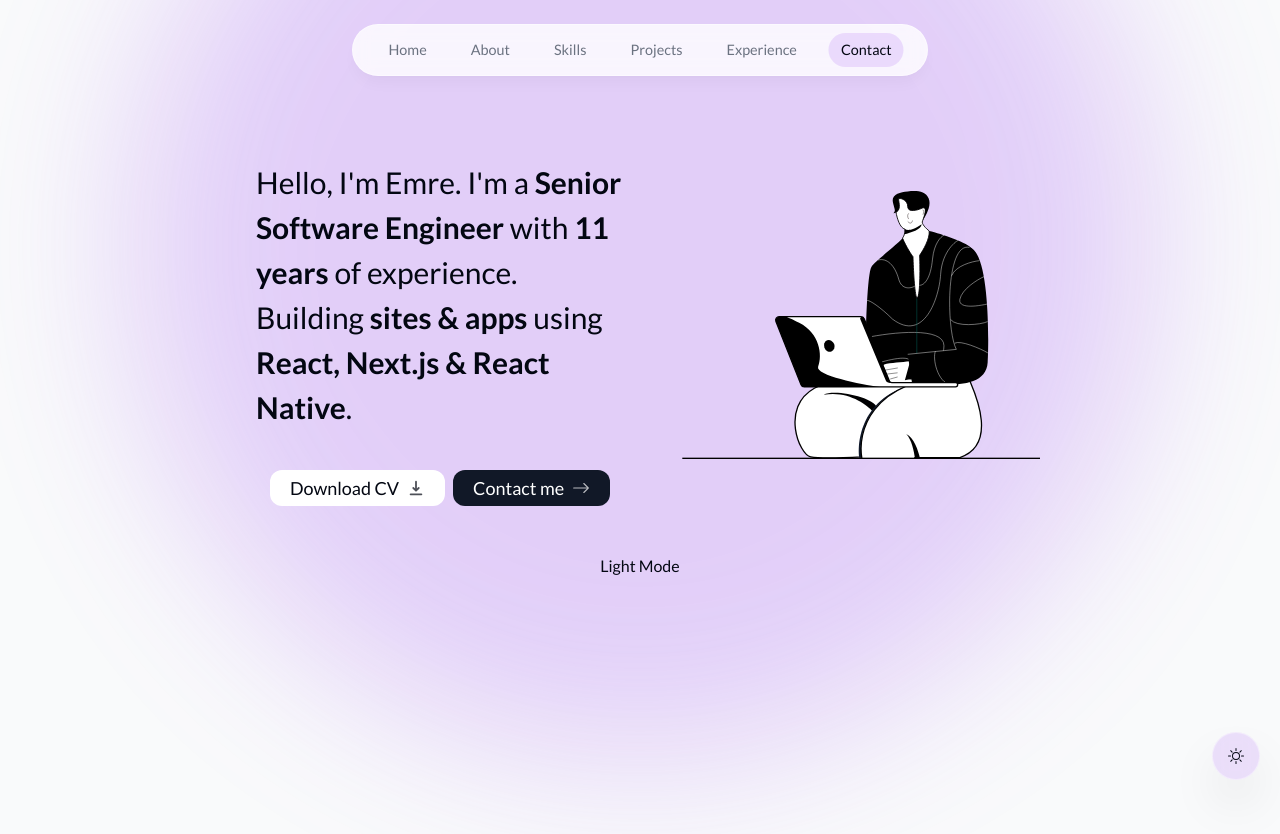
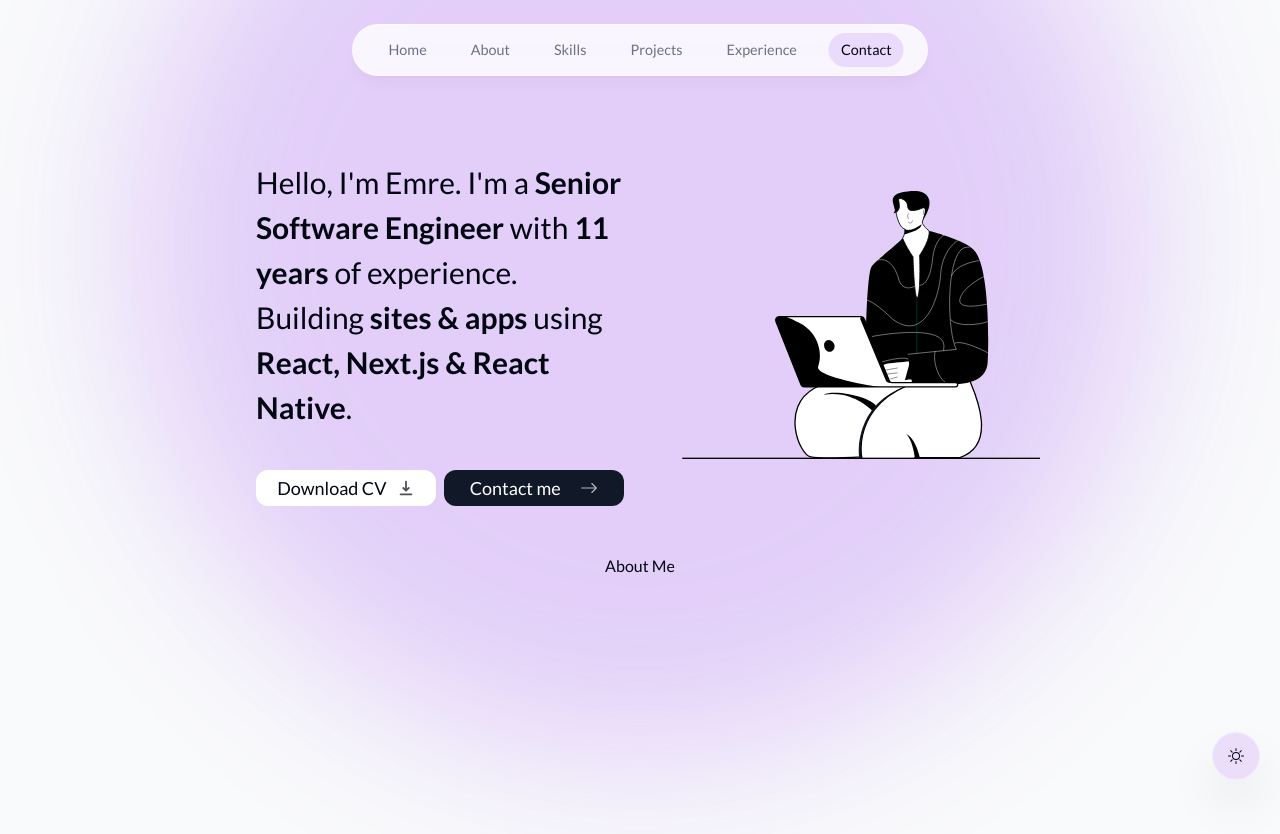
Before and after one commit to emre-ergun/engramsoft-web-portfolio, a React (Vite) app: page / in a window 1280 px wide. Shown: the top 834 px of the page. Built offline with nearby package versions, Linux system fonts and the light colour scheme.

Commit message:
hero section minor changes added. realistic cv added to link

```diff
--- a/src/sections/About.tsx
+++ b/src/sections/About.tsx
@@ -1,17 +1,18 @@
-import { useThemeContext } from '../../context/theme-context';
+// import { useThemeContext } from '../../context/theme-context';
 import { useSectionInView } from '../../lib/hooks';
 
 const About = () => {
   const { ref } = useSectionInView('About');
-  const { theme } = useThemeContext();
+  // const { theme } = useThemeContext();
 
   return (
     <section
       id='about'
       className='mb-28 max-w-[50rem] text-center sm:mb-12 scroll-mt-28'
     >
-      <div className='h-[1024px] w-32'>
-        {theme === 'dark' ? <text>Dark Mode</text> : <text>Light Mode</text>}
+      <div className='h-[64rem] w-32'>
+        <text className=''>About Me</text>
+        {/* {theme === 'dark' ? <text>Dark Mode</text> : <text>Light Mode</text>} */}
       </div>
       <text ref={ref}>Hello</text>
     </section>
--- a/src/sections/Hero.tsx
+++ b/src/sections/Hero.tsx
@@ -17,7 +17,7 @@ export default function Hero() {
       className='mb-28 max-w-[50rem] text-center sm:text-start sm:mb-12 scroll-mt-[100rem]'
     >
       <div className='flex flex-col sm:flex-row-reverse'>
-        <div className='flex items-center justify-center mb-12 sm:mb-0 sm:w-1/2'>
+        <div className='flex items-center justify-center mb-8 sm:mb-0 sm:w-1/2'>
           <div className='relative'>
             <motion.div
               initial={{ opacity: 0, x: 100 }}
@@ -47,23 +47,22 @@ export default function Hero() {
             <span className='font-bold'>React, Next.js & React Native</span>.
           </motion.h1>
           <motion.div
-            className='flex flex-col gap-2 items-center justify-center px-4 text-lg font-medium'
+            className='flex flex-col sm:flex-row  gap-2 items-center justify-start px-4 text-lg font-medium'
             initial={{ opacity: 0, y: 100 }}
             animate={{ opacity: 1, y: 0 }}
             transition={{ delay: 0.1 }}
           >
-            <div className='flex flex-col sm:flex-row gap-2'>
             <a
-                href='/CV.pdf'
+              href='/EmreErgunCV01072024.pdf'
               download
-                className='group bg-white px-5 py-1 flex items-center justify-around gap-2 rounded-xl borderBlack outline-none hover:scale-105 active:scale-100  transition dark:bg-white/10 text-nowrap'
+              className='group bg-white px-5 py-1 flex w-1/2 items-center justify-around gap-2 rounded-xl borderBlack outline-none hover:scale-105 active:scale-100  transition dark:bg-white/10 text-nowrap'
             >
               Download CV{' '}
               <HiDownload className='opacity-70 group-hover:opacity-100 group-hover:translate-x-1 transition' />
             </a>
             <a
               href='#contact'
-                className='group bg-gray-900 text-white px-5 py-1 flex items-center justify-around gap-2 rounded-xl outline-none hover:scale-105 hover:bg-gray-950 active:scale-100 transition dark:bg-white dark:text-black text-nowrap'
+              className='group bg-gray-900 text-white px-5 py-1 flex w-1/2 items-center justify-around gap-2 rounded-xl outline-none hover:scale-105 hover:bg-gray-950 active:scale-100 transition dark:bg-white dark:text-black text-nowrap'
               onClick={() => {
                 setActiveSection('Contact');
                 setTimeOfLastClick(Date.now());
@@ -72,7 +71,7 @@ export default function Hero() {
               Contact me{' '}
               <BsArrowRight className='opacity-70 group-hover:opacity-100 group-hover:translate-x-1 transition' />
             </a>
-            </div>
+
             {/* <div className='flex gap-2'>
               <a
                 href='https://linkedin.com/in/emrergun'
```
Also changed, not shown: 1 other file (tests, documents, lock files or other folders). Lines whose indentation alone changed are shown as unchanged.
